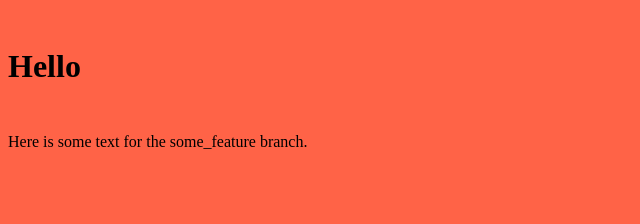
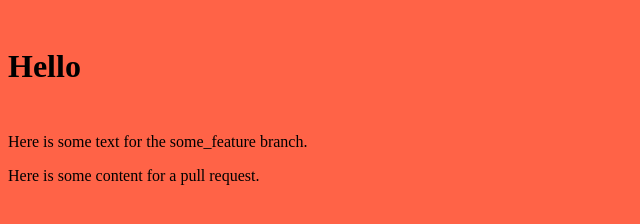
Before and after one commit to romain742/testdesign, a website: page src/index.html in a window 1280 px wide. Shown: the whole page, without its empty margins (0-640 px from the left). Drawn offline with nearby package versions, Linux system fonts and the light colour scheme; files that its build step writes are made by us from their sources.

Commit message:
Content for a pull request.

```diff
--- a/src/index.html
+++ b/src/index.html
@@ -9,6 +9,7 @@
   <body>
     <h1 class="my3">Hello</h1>
     <p>Here is some text for the some_feature branch.</p>
+    <p>Here is some content for a pull request.</p>
     <script inline src="../dist/bundle.js"></script>
   </body>
 </html>
```
